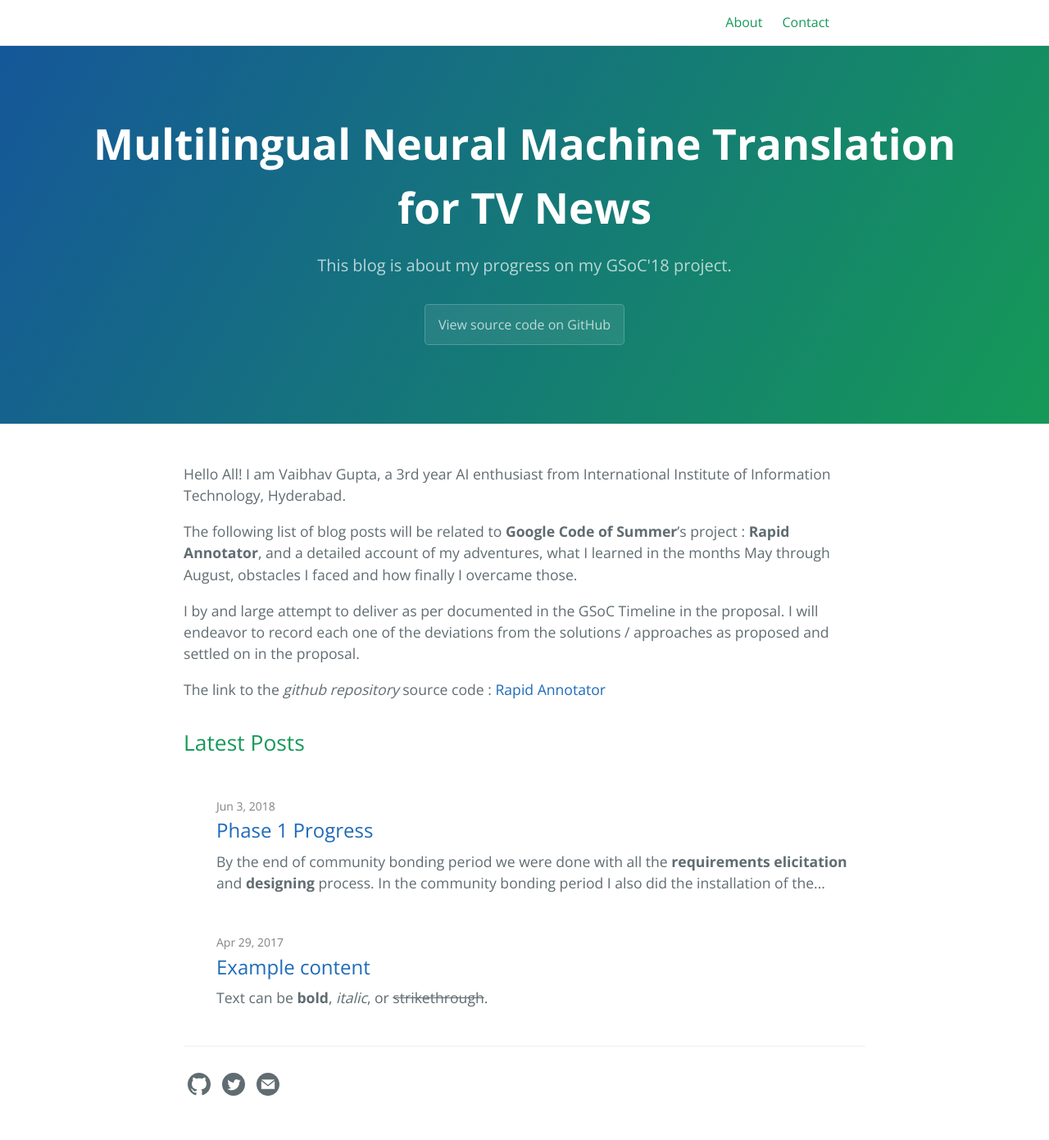
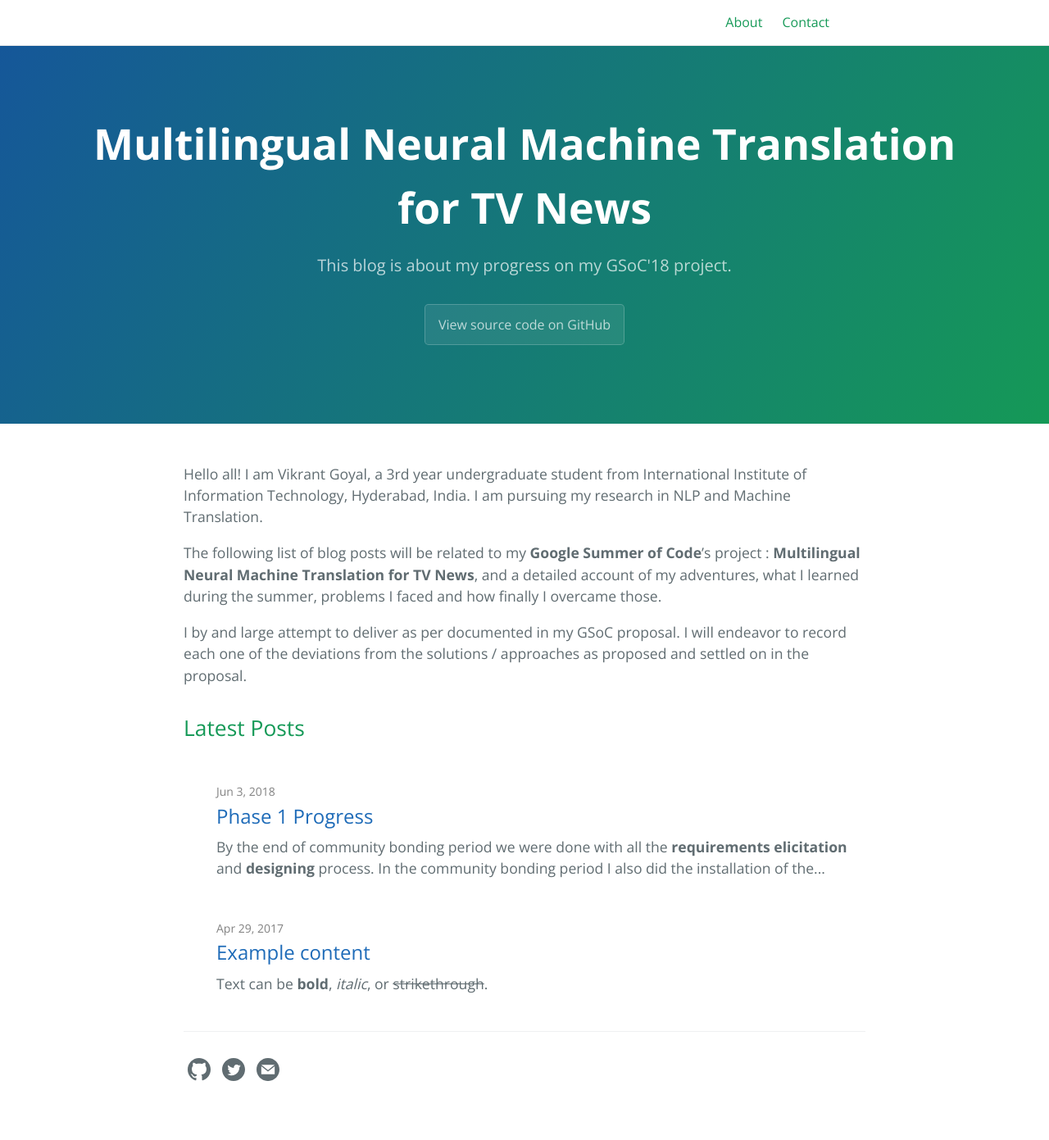
Before and after one commit to vikrant97/GSoC-Blog, a Jekyll site: the page built from index.md, in a window 1280 px wide. Shown: the whole page at 82% size. Built offline with Jekyll 4.4.1, drawn with Linux system fonts in a browser that asks for light colours.

Commit message:
Update index.md

```diff
--- a/index.md
+++ b/index.md
@@ -7,10 +7,8 @@
 #
 layout: home
 ---
-Hello All! I am Vaibhav Gupta, a 3rd year AI enthusiast from International Institute of Information Technology, Hyderabad.
+Hello all! I am Vikrant Goyal, a 3rd year undergraduate student from International Institute of Information Technology, Hyderabad, India. I am pursuing my research in NLP and Machine Translation.
 
-The following list of blog posts will be related to **Google Code of Summer**'s project : **Rapid Annotator**, and a detailed account of my adventures, what I learned in the months May through August, obstacles I faced and how finally I overcame those.
+The following list of blog posts will be related to my **Google Summer of Code**'s project : **Multilingual Neural Machine Translation for TV News**, and a detailed account of my adventures, what I learned during the summer, problems I faced and how finally I overcame those.
 
-I by and large attempt to deliver as per documented in the GSoC Timeline in the proposal. I will endeavor to record each one of the deviations from the solutions / approaches as proposed and settled on in the proposal.
-
-The link to the _github repository_ source code : [Rapid Annotator](https://github.com/guptavaibhav18197/rapidannotator)
+I by and large attempt to deliver as per documented in my GSoC proposal. I will endeavor to record each one of the deviations from the solutions / approaches as proposed and settled on in the proposal.
```
